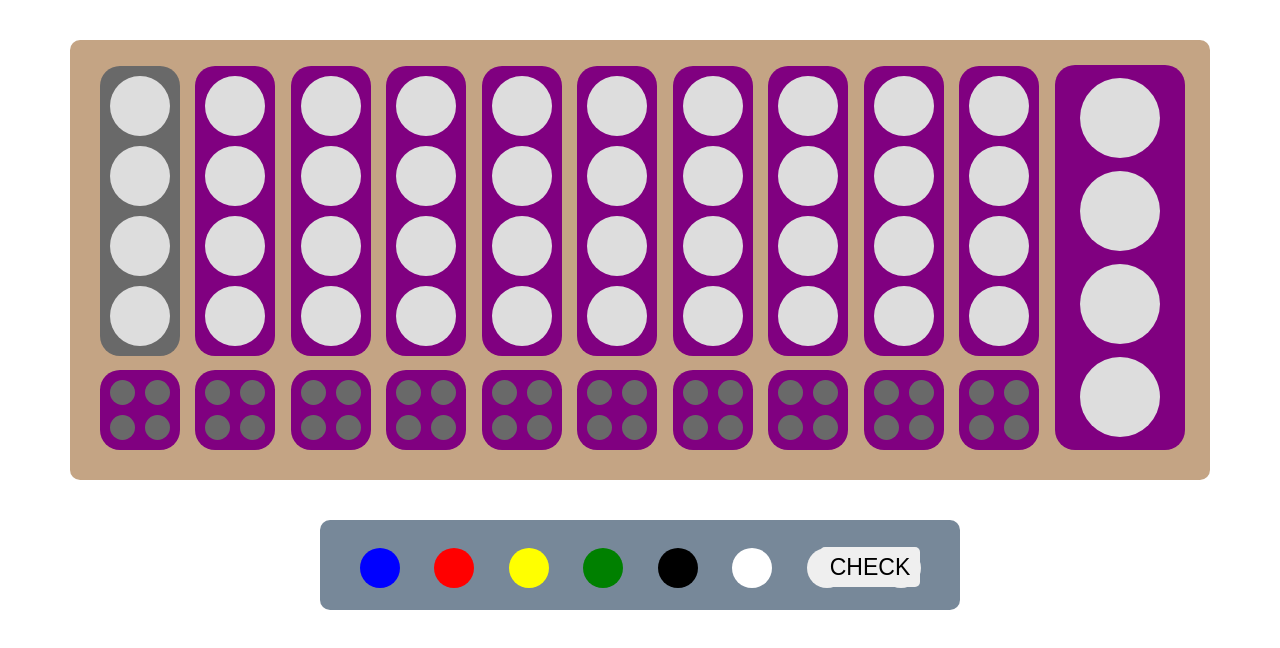
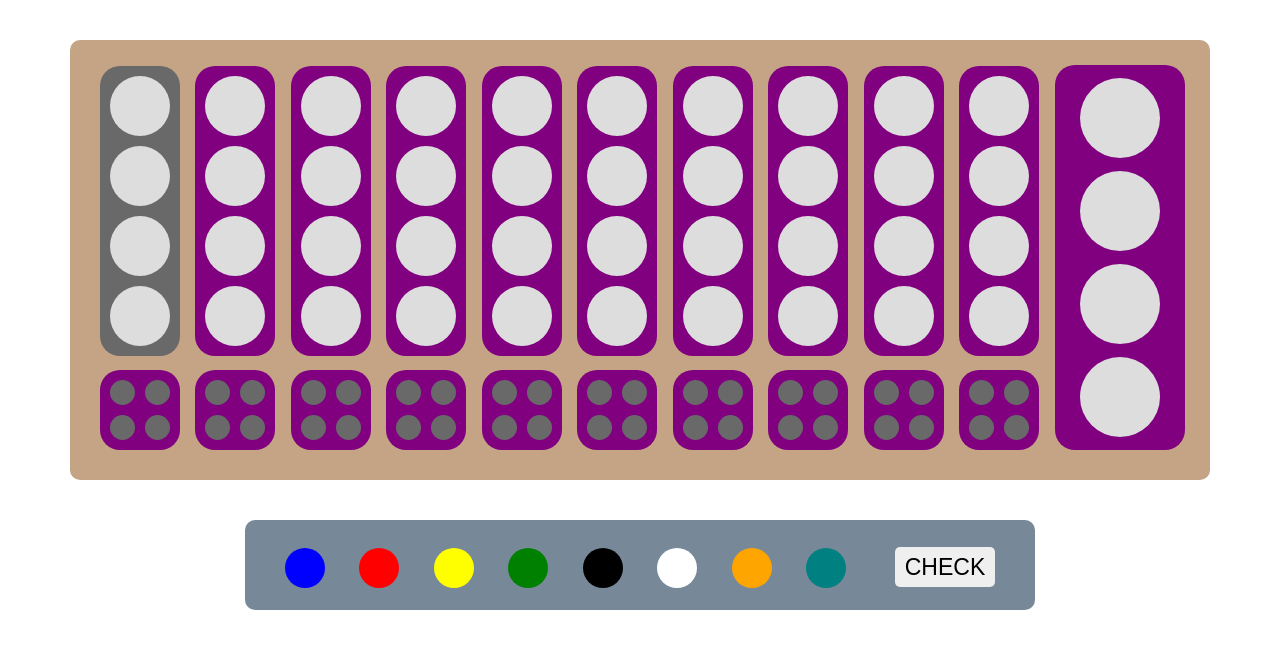
Before and after one commit to nitic04/Mastermindle, a plain HTML site: page index.html in a window 1280 px wide. Shown: the part 120-768 px from the top of the page. Drawn offline with Linux system fonts and the light colour scheme.

Commit message:
added more pieces

```diff
--- a/style.css
+++ b/style.css
@@ -131,7 +131,7 @@ body{
     background-color: lightslategray;
     padding: 20px;
     top: 80%;
-    width: 600px;
+    width: 750px;
     height: 50px;
     max-width: 100%;
     border-radius: 10px;
@@ -180,6 +180,16 @@ ul{
 
 .p6{
     background-color: rgb(255, 255, 255);
+    cursor: pointer;
+}
+
+.p7{
+    background-color: rgb(255, 165, 0);
+    cursor: pointer;
+}
+
+.p8{
+    background-color: rgb(0, 128, 128);
     cursor: pointer;
 }
 
```
